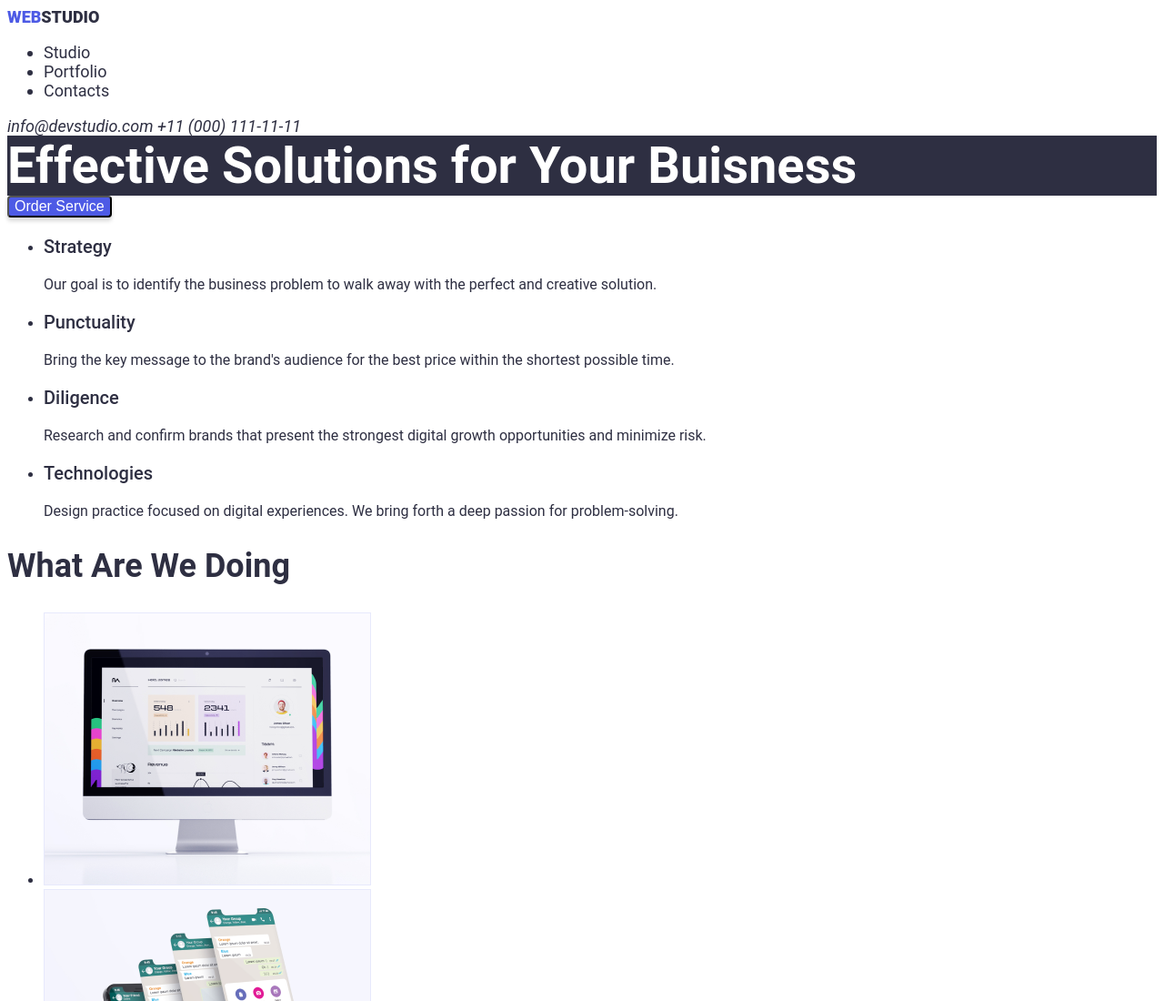
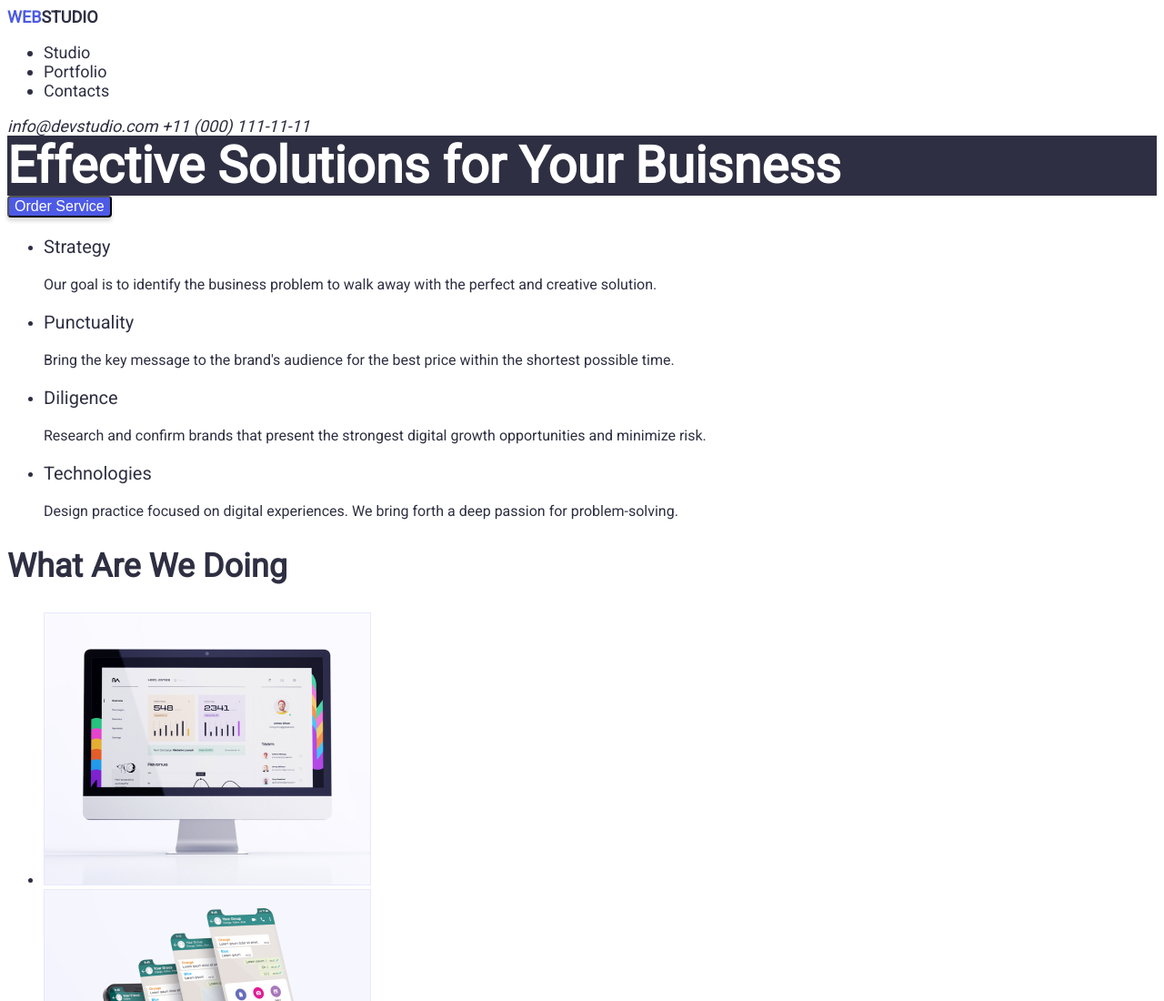
Before and after one commit to MichaelSem/goit-markup-hw-02, a plain HTML site: page index.html in a window 1280 px wide. Shown: the top 1100 px of the page at 91% size. Drawn offline with Linux system fonts and the light colour scheme.

Commit message:
Update index.html

```diff
--- a/index.html
+++ b/index.html
@@ -5,6 +5,7 @@
         <meta http-equiv="X-UA-Compatible" content="IE=edge">
         <meta name="viewport" content="width=device-width, initial-scale=1.0">
         <link rel="stylesheet" href="styles/styles.css">
+        <link href='http://fonts.googleapis.com/css?family=Roboto' rel='stylesheet' type='text/css'>
         <title>WEBSTUDIO</title>
     </head>
     <body>
```
